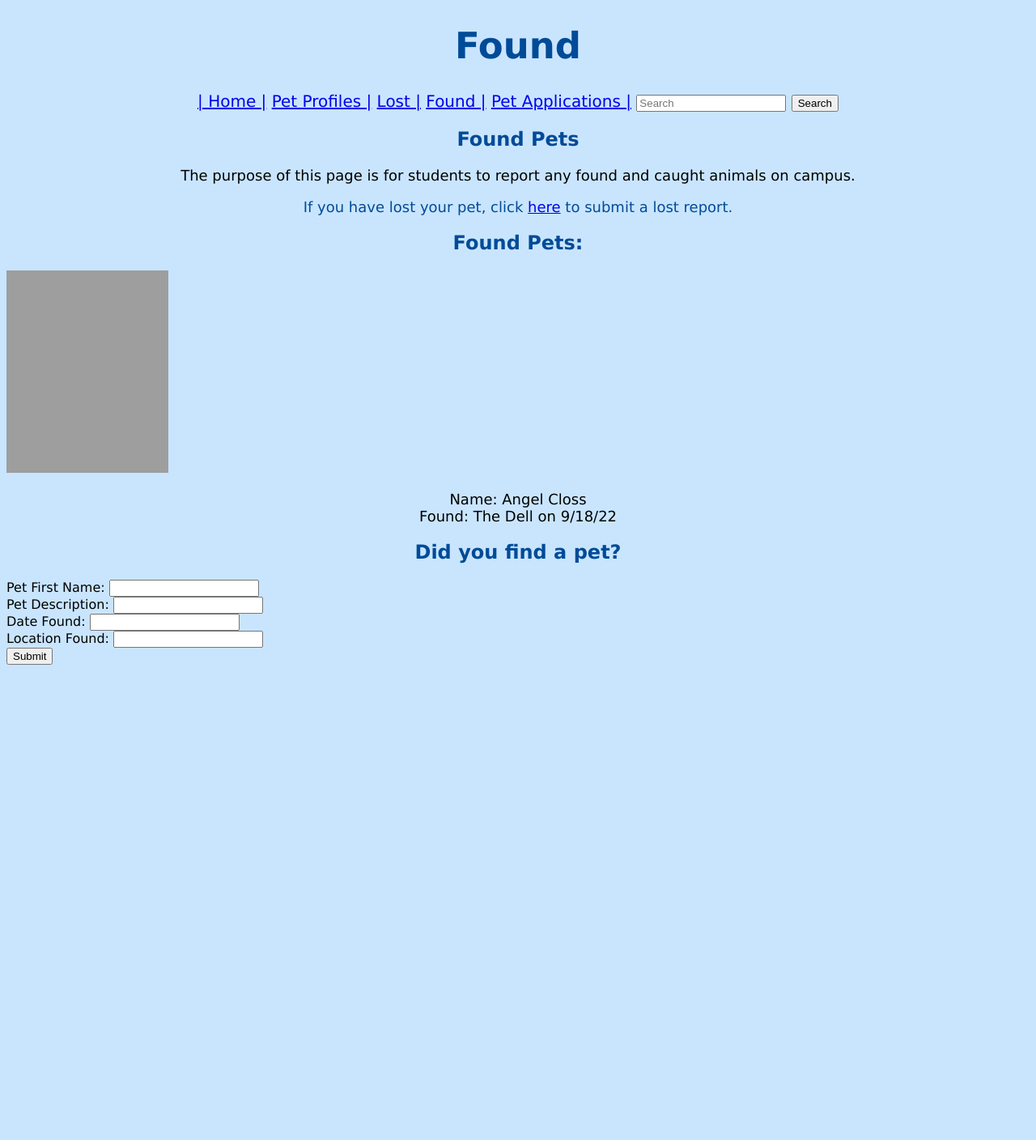
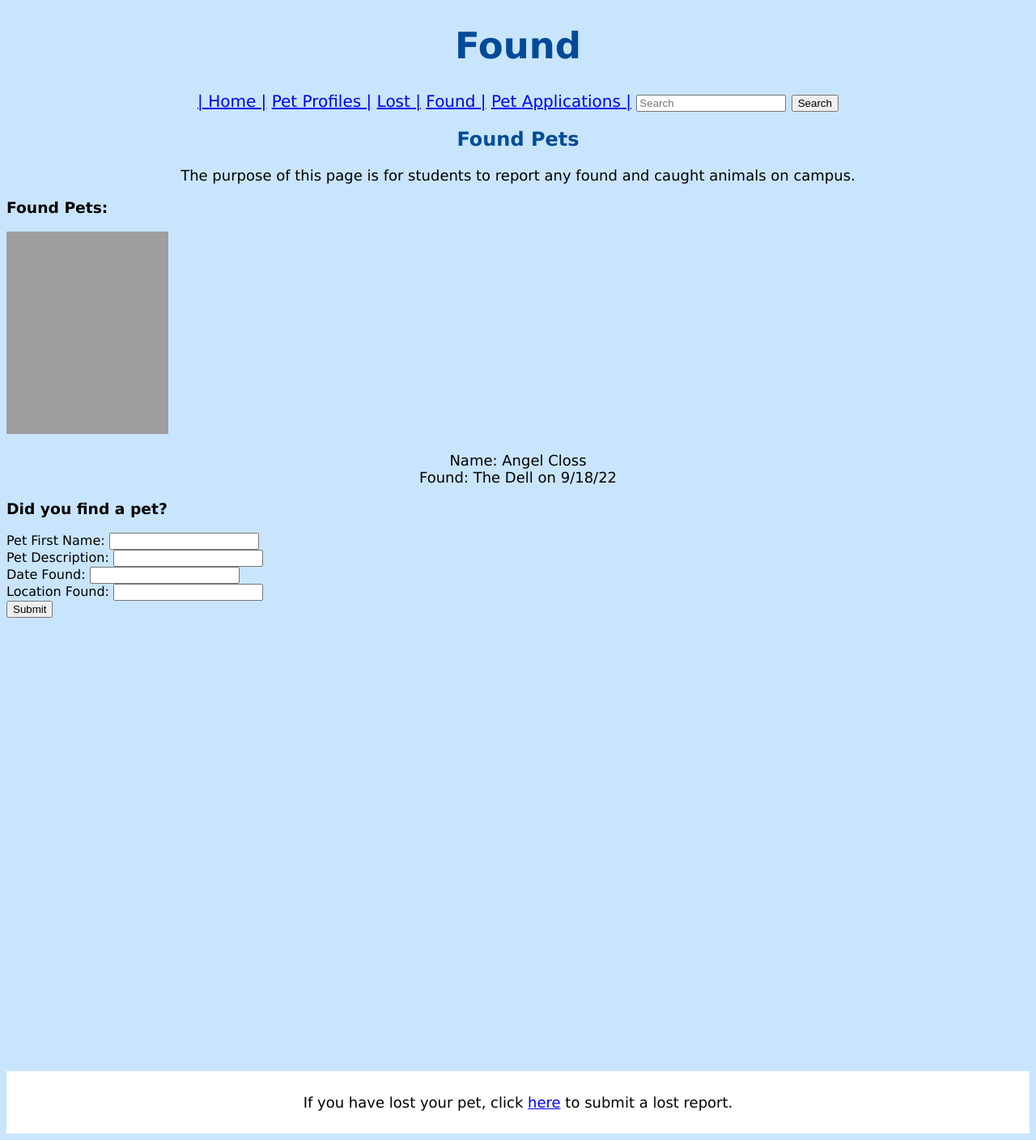
Before and after one commit to alhussainia/WebDevProject, a PHP site: page /found.php in a window 1280 px wide. Shown: the whole page at 81% size. Before the commit the page ends 821 px from the top, so only its background shows below. Run offline with PHP 8.4, Linux system fonts and the light colour scheme; grey boxes are pictures that could not be loaded.

Commit message:
Edited the found.php file

```diff
--- a/src/found.php
+++ b/src/found.php
@@ -17,12 +17,11 @@
         <h2 style="text-align: center">Found Pets</h2>
         <p>The purpose of this page is for students to report any found and caught animals on campus.</p>
 
-        <div style= "text-align: center; font-size: 18px; color: #004B98;"> If you have lost your pet, click <a class="nav-item nav-link" href="lost.php">here</a> to submit a lost report.
 
     </div>
 
         <div>
-        <h2> Found Pets: </h2>
+        <h3> Found Pets: </h3>
         <img src="../imgs/Angel.png" style="height:250px; width:200px; color: #004B98;">
         <p>Name: Angel Closs <BR>Found: The Dell on 9/18/22</p>
         </div>
@@ -30,7 +29,7 @@
 
 
         <div>
-        <h2> Did you find a pet? </h2>
+        <h3> Did you find a pet? </h3>
         <form method=post action=students.php>
         Pet First Name: <input name="first_name"><BR/>
         Pet Description: <input name="description"><BR/>
@@ -42,6 +41,11 @@
     </div>
     </div>
 
+    <footer>
+        <p>If you have lost your pet, click <a class="nav-item nav-link" href="lost.php">here</a> to submit a lost report.<p>
+</footer>
+
+
 </body>
 
 </html>
```
